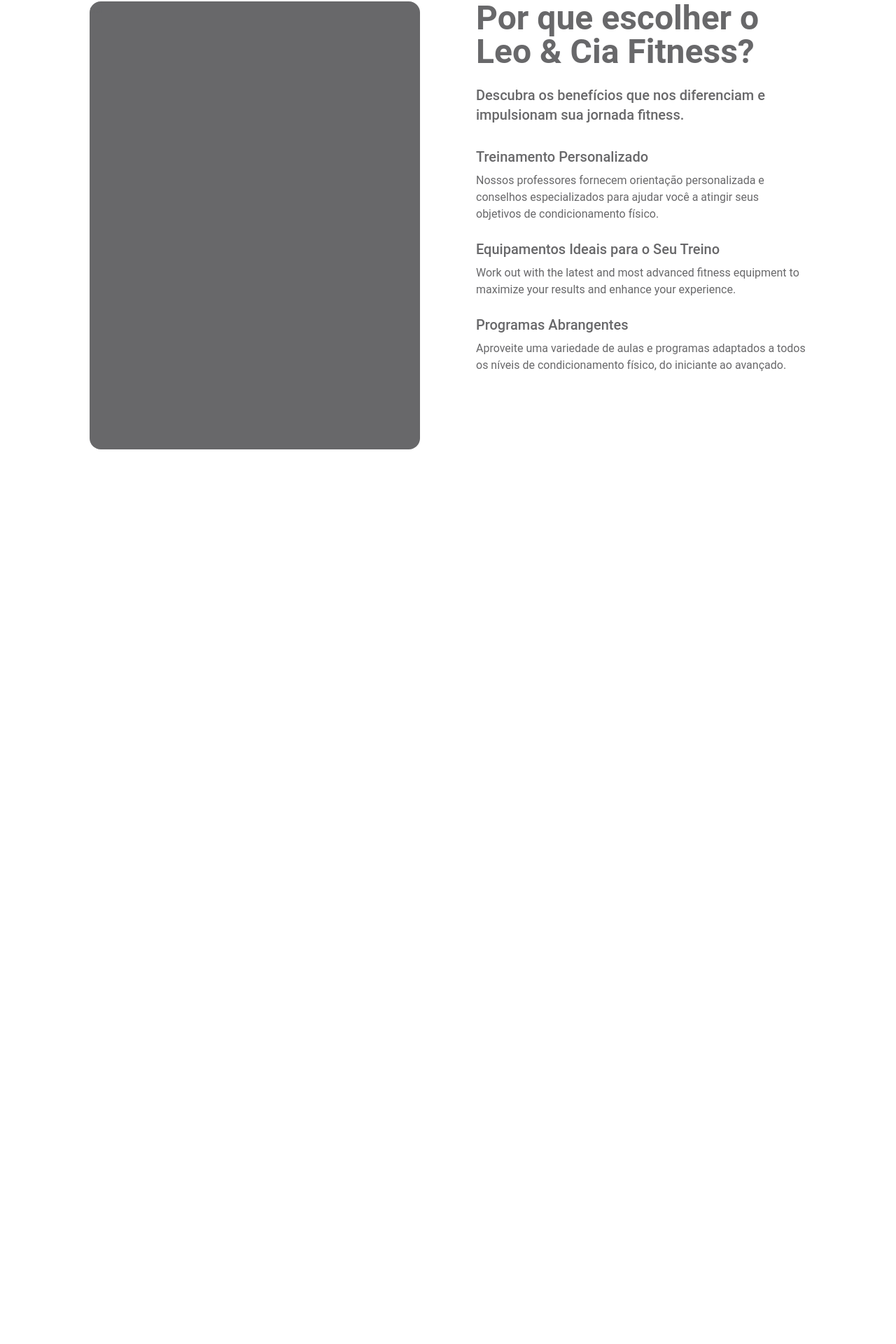
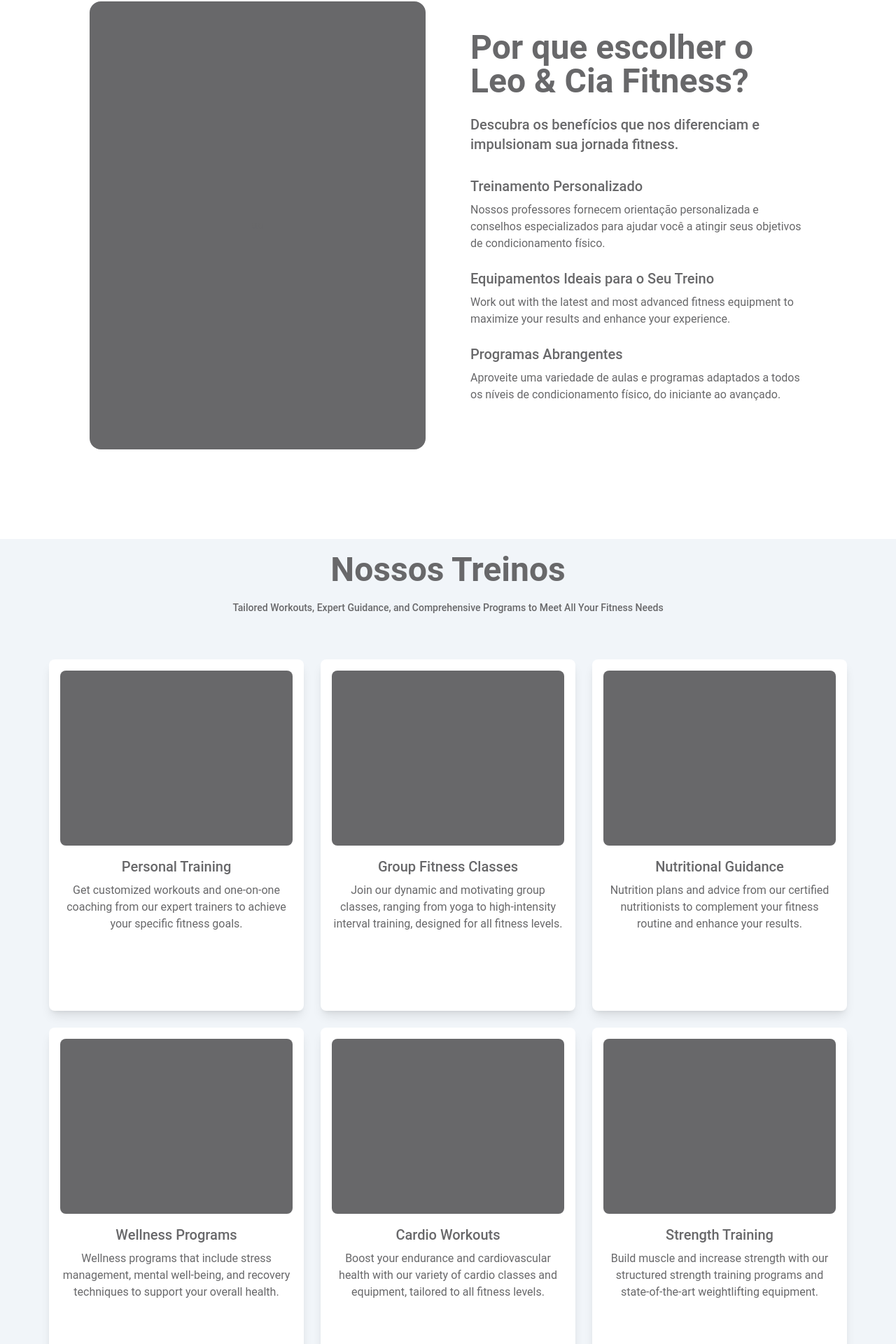
Before and after one commit to juliaevangelista/Projeto-Academia, a Next.js app in the folder client/: page / in a window 1280 px wide. Shown: the part 198-2118 px from the top of the page at 70% size. Before the commit the page ends 968 px from the top, so only its background shows below. Built offline with nearby package versions, Linux system fonts and the light colour scheme.

Commit message:
added training section and correction of benefits section

```diff
--- a/client/src/app/page.tsx
+++ b/client/src/app/page.tsx
@@ -1,12 +1,14 @@
-import { HeroSection } from "@/components/home/sectionBeneficios";
+import { SectionBeneficios } from "@/components/home/sectionBeneficios";
 import { Navbar } from "@/components/home/navbar";
+import { SectionTreinos } from "@/components/home/sectionTreinos";
 
 export default function Home() {
   return (
     <div>
       <header>
         <Navbar/>
-        <HeroSection/>
+        <SectionBeneficios/>
+        <SectionTreinos/>
       </header>
     </div>
   );
--- a/client/src/components/home/sectionBeneficios.tsx
+++ b/client/src/components/home/sectionBeneficios.tsx
@@ -1,32 +1,36 @@
-export const HeroSection = () => {
+export const SectionBeneficios = () => {
   return (
-    <div className="flex flex-row items-center justify-center gap-[80px] text-[#68686A] font-sans p-32">
+    <div className="flex flex-col md:flex-row items-center justify-center gap-8 md:gap-16 text-[#68686A] font-sans p-8 md:p-32">
       {/* DIV da imagem */}
-      <div className="bg-[#68686A] w-[530px] h-[640px] rounded-2xl">aa</div>
-      <div className="w-[530px] h-[640px] rounded-2xl">
-        <h1 className="text-5xl mb-6 font-bold">Por que escolher o Leo & Cia Fitness?</h1>
-        <h3 className="text-xl mb-8 font-medium">
+      <div className="bg-[#68686A] w-full md:w-[530px] h-[320px] md:h-[640px] rounded-2xl flex items-center justify-center">
+        aa
+      </div>
+      <div className="w-full md:w-[530px]">
+        <h1 className="text-3xl md:text-5xl mb-6 font-bold text-center md:text-left">
+          Por que escolher o Leo & Cia Fitness?
+        </h1>
+        <h3 className="text-base md:text-xl mb-8 font-medium text-center md:text-left">
           Descubra os benefícios que nos diferenciam e impulsionam sua jornada
           fitness.
         </h3>
         <div>
-          <h5 className="text-xl mb-2 font-medium">Treinamento Personalizado</h5>
-          <p className="text-base mb-6">
+          <h5 className="text-lg md:text-xl mb-2 font-medium">Treinamento Personalizado</h5>
+          <p className="text-sm md:text-base mb-6">
             Nossos professores fornecem orientação personalizada e conselhos
             especializados para ajudar você a atingir seus objetivos de
             condicionamento físico.
           </p>
         </div>
         <div>
-          <h5 className="text-xl mb-2 font-medium">Equipamentos Ideais para o Seu Treino</h5>
-          <p className="text-base mb-6">
+          <h5 className="text-lg md:text-xl mb-2 font-medium">Equipamentos Ideais para o Seu Treino</h5>
+          <p className="text-sm md:text-base mb-6">
             Work out with the latest and most advanced fitness equipment to
             maximize your results and enhance your experience.
           </p>
         </div>
         <div>
-          <h5 className="text-xl mb-2 font-medium">Programas Abrangentes</h5>
-          <p className="text-base mb-6">
+          <h5 className="text-lg md:text-xl mb-2 font-medium">Programas Abrangentes</h5>
+          <p className="text-sm md:text-base mb-6">
             Aproveite uma variedade de aulas e programas adaptados a todos os
             níveis de condicionamento físico, do iniciante ao avançado.
           </p>
--- /dev/null
+++ b/client/src/components/home/sectionTreinos.tsx
@@ -0,0 +1,72 @@
+"use client";
+import { useState } from "react";
+
+export const SectionTreinos = () => {
+  const content = [
+    {
+      image: "",
+      title: "Personal Training",
+      text: "Get customized workouts and one-on-one coaching from our expert trainers to achieve your specific fitness goals.",
+    },
+    {
+      image: "",
+      title: "Group Fitness Classes",
+      text: "Join our dynamic and motivating group classes, ranging from yoga to high-intensity interval training, designed for all fitness levels.",
+    },
+    {
+      image: "",
+      title: "Nutritional Guidance",
+      text: "Nutrition plans and advice from our certified nutritionists to complement your fitness routine and enhance your results.",
+    },
+    {
+      image: "",
+      title: "Wellness Programs",
+      text: "Wellness programs that include stress management, mental well-being, and recovery techniques to support your overall health.",
+    },
+    {
+      image: "",
+      title: "Cardio Workouts",
+      text: "Boost your endurance and cardiovascular health with our variety of cardio classes and equipment, tailored to all fitness levels.",
+    },
+    {
+      image: "",
+      title: "Strength Training",
+      text: "Build muscle and increase strength with our structured strength training programs and state-of-the-art weightlifting equipment.",
+    },
+  ];
+  const [activeIndex, setActiveIndex] = useState<number | null>(null);
+
+  const handleClick = (index: number) => {
+    setActiveIndex(activeIndex === index ? null : index);
+  };
+
+  return (
+    <div className="flex flex-col items-center mb-4 bg-slate-100 text-[#68686A] font-sans">
+      <h1 className="text-center my-5 text-5xl font-bold">Nossos Treinos</h1>
+      <h2 className="text-center mb-16 text-sm font-medium">
+        Tailored Workouts, Expert Guidance, and Comprehensive Programs to Meet
+        All Your Fitness Needs
+      </h2>
+
+      <div className="grid grid-cols-1 sm:grid-cols-2 md:grid-cols-3 gap-6 items-center justify-items-center">
+        {content.map((item, index) => (
+          <div
+            key={index}
+            onClick={() => handleClick(index)}
+            className={`w-[364px] h-[502px] flex flex-col shadow-lg rounded-lg p-4 bg-white cursor-pointer transition-all duration-100 ${
+              activeIndex === index ? "border-2 border-black" : ""
+            }`}
+          >
+            <div className="w-[332px] h-[250px] bg-[#68686A] rounded-lg mb-4 flex items-center justify-center">
+              {item.image}
+            </div>
+            <h5 className="text-xl mb-2 font-medium text-center">
+              {item.title}
+            </h5>
+            <p className="text-base text-center">{item.text}</p>
+          </div>
+        ))}
+      </div>
+    </div>
+  );
+};
```
